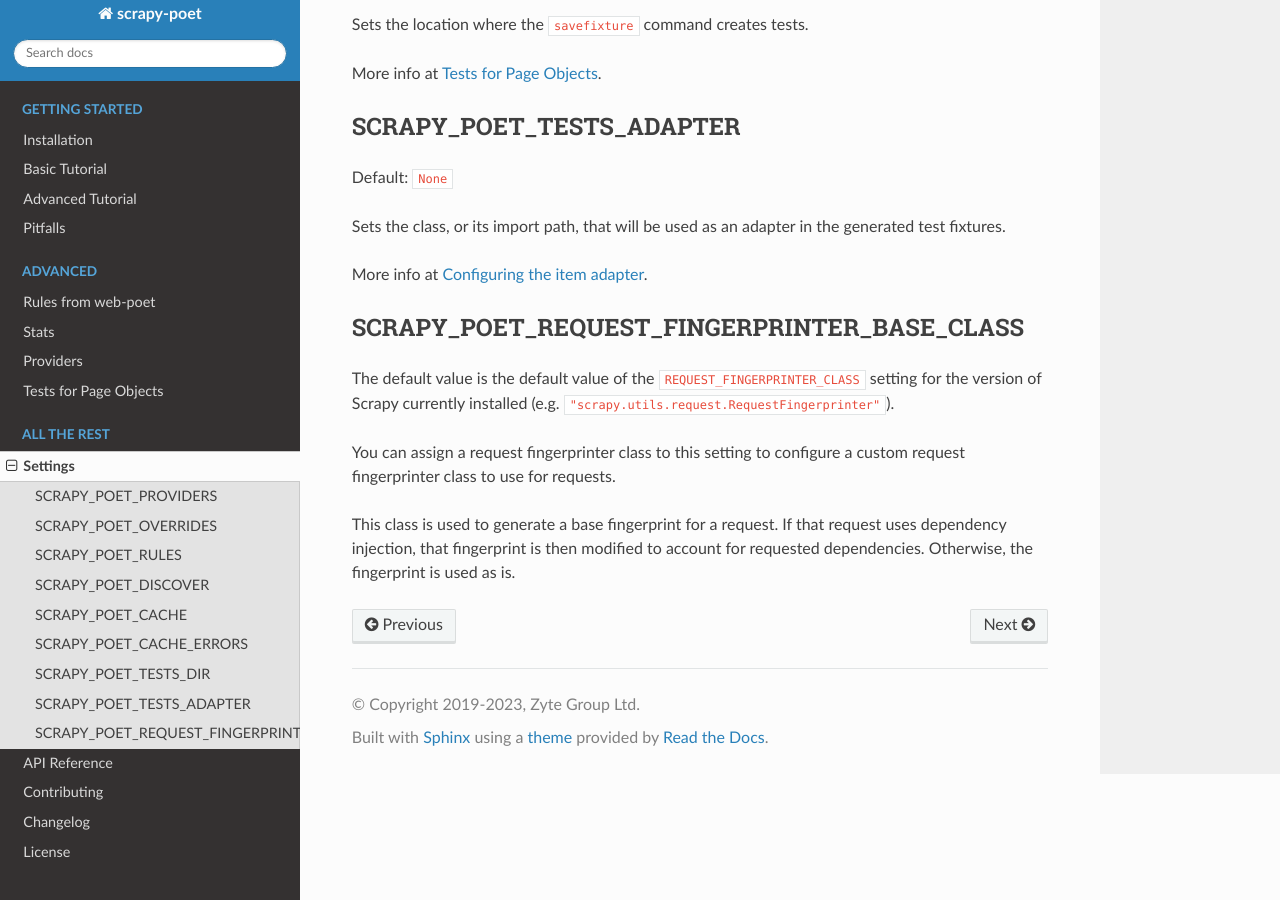
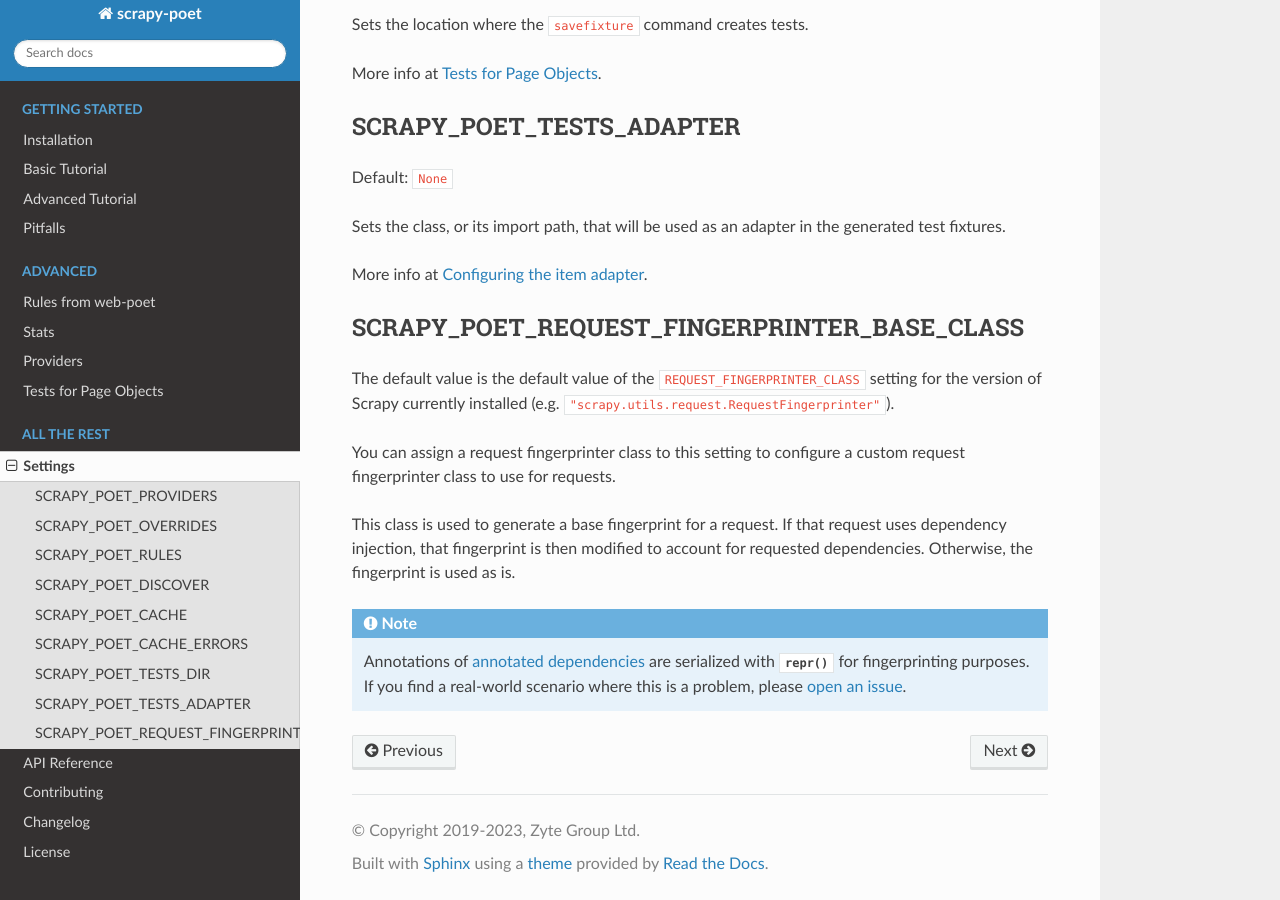
Before and after one commit to scrapinghub/scrapy-poet, a Sphinx documentation site: the page built from docs/settings.rst, in a window 1280 px wide and 900 px high, scrolled down 1912 px. Built offline with Sphinx 7.4.7 and the Read the Docs theme 2.0.0, drawn with Linux system fonts in a browser that asks for light colours; the version number could not be read and is left out.

Commit message:
Document the use of repr() for annotation fingerprinting

```diff
--- a/docs/providers.rst
+++ b/docs/providers.rst
@@ -313,6 +313,9 @@ To have other settings respected, in addition to ``CONCURRENT_REQUESTS``, you'd
 need to use ``crawler.engine.download`` or something like that. Alternatively,
 you could implement those limits in the library itself.
 
+
+.. _annotated:
+
 Attaching metadata to dependencies
 ==================================
 
--- a/docs/settings.rst
+++ b/docs/settings.rst
@@ -122,3 +122,8 @@ custom request fingerprinter class to use for requests.
 This class is used to generate a base fingerprint for a request. If that
 request uses dependency injection, that fingerprint is then modified to account
 for requested dependencies. Otherwise, the fingerprint is used as is.
+
+.. note:: Annotations of :ref:`annotated dependencies <annotated>` are
+    serialized with :func:`repr` for fingerprinting purposes. If you find a
+    real-world scenario where this is a problem, please `open an issue
+    <https://github.com/scrapinghub/scrapy-poet/issues>`_.
```
